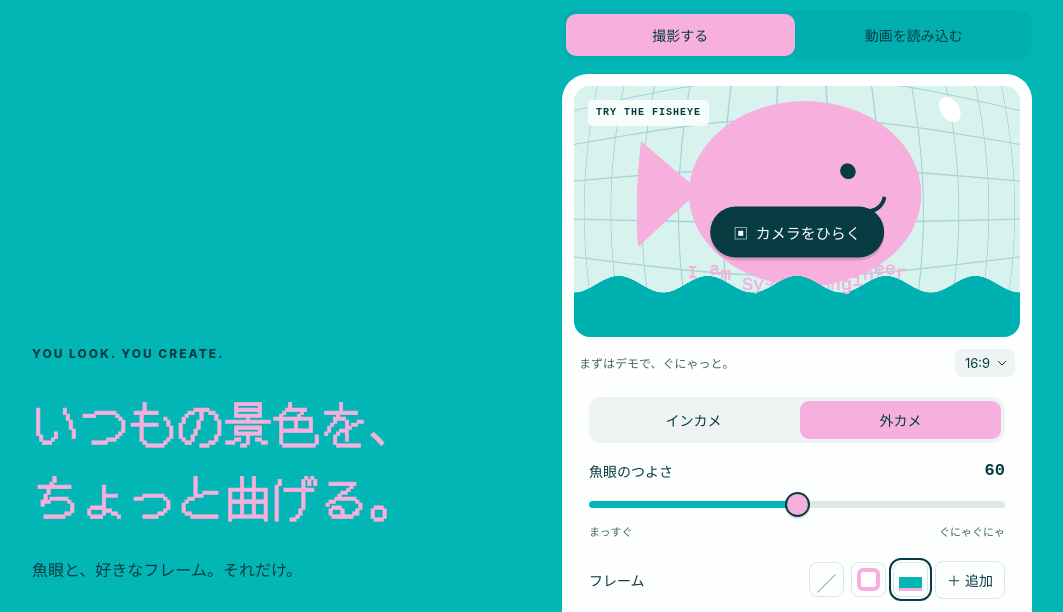
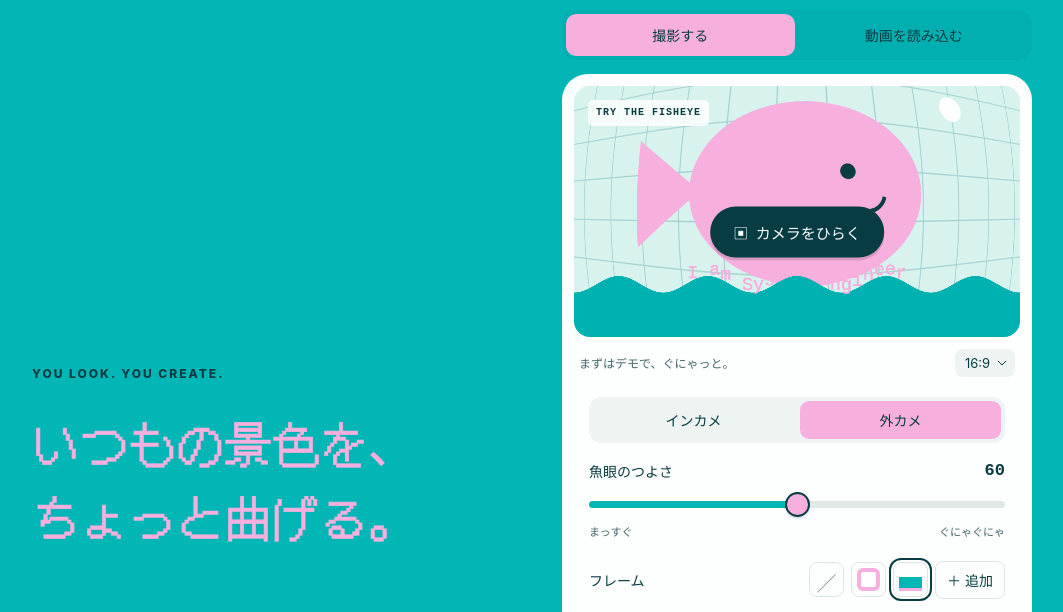
Before and after one commit to ishikawa-null/youlook, a plain HTML site: page index.html in a window 1280 px wide. Shown: the part 140-752 px from the top of the page, without its empty margins (108-1171 px from the left). Drawn offline with Linux system fonts and the light colour scheme; animation ran at ten frames a second; a web font is replaced by a local one.

Commit message:
イントロの「魚眼と、好きなフレーム。それだけ。」を削除
Co-Authored-By: Claude Fable 5.2 <noreply@anthropic.com>

```diff
--- a/index.html
+++ b/index.html
@@ -3,7 +3,7 @@
 <body>
 <main class="app">
 <header><a class="brand" href="./" aria-label="ゆるっく ホーム"><img class="logo" src="logo.png" width="602" height="366" alt="YOUR LOVELY LOOK"></a><button class="icon help" id="help" aria-label="使い方">?</button></header>
-<div class="intro"><p class="eyebrow">YOU LOOK. YOU CREATE.</p><h1>いつもの景色を、<br>ちょっと曲げる。</h1><p>魚眼と、好きなフレーム。それだけ。</p></div>
+<div class="intro"><p class="eyebrow">YOU LOOK. YOU CREATE.</p><h1>いつもの景色を、<br>ちょっと曲げる。</h1></div>
 <div class="source-tabs"><button id="cameraTab" class="active">撮影する</button><button id="fileTab">動画を読み込む</button></div><input id="videoFile" type="file" accept="video/*" hidden>
 <section class="camera" aria-label="カメラ">
 <div class="viewfinder" id="viewfinder">
```
